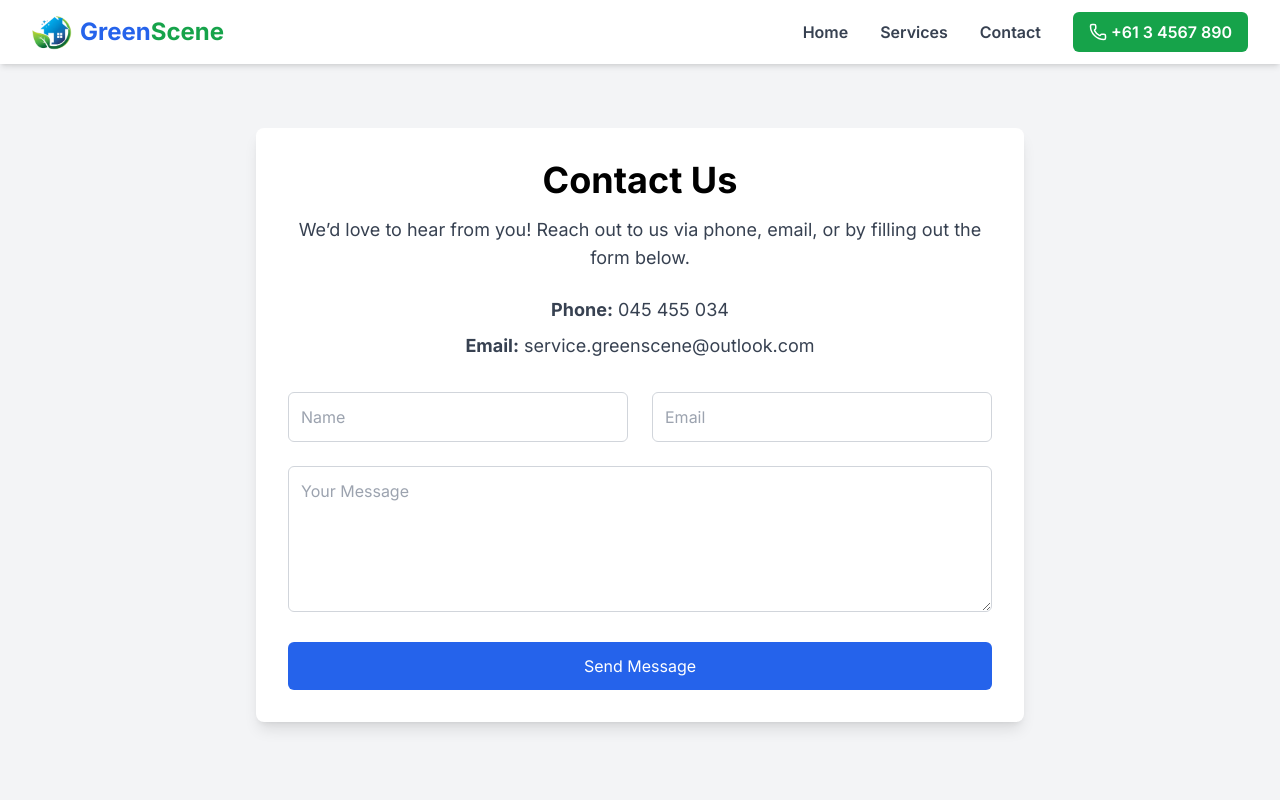
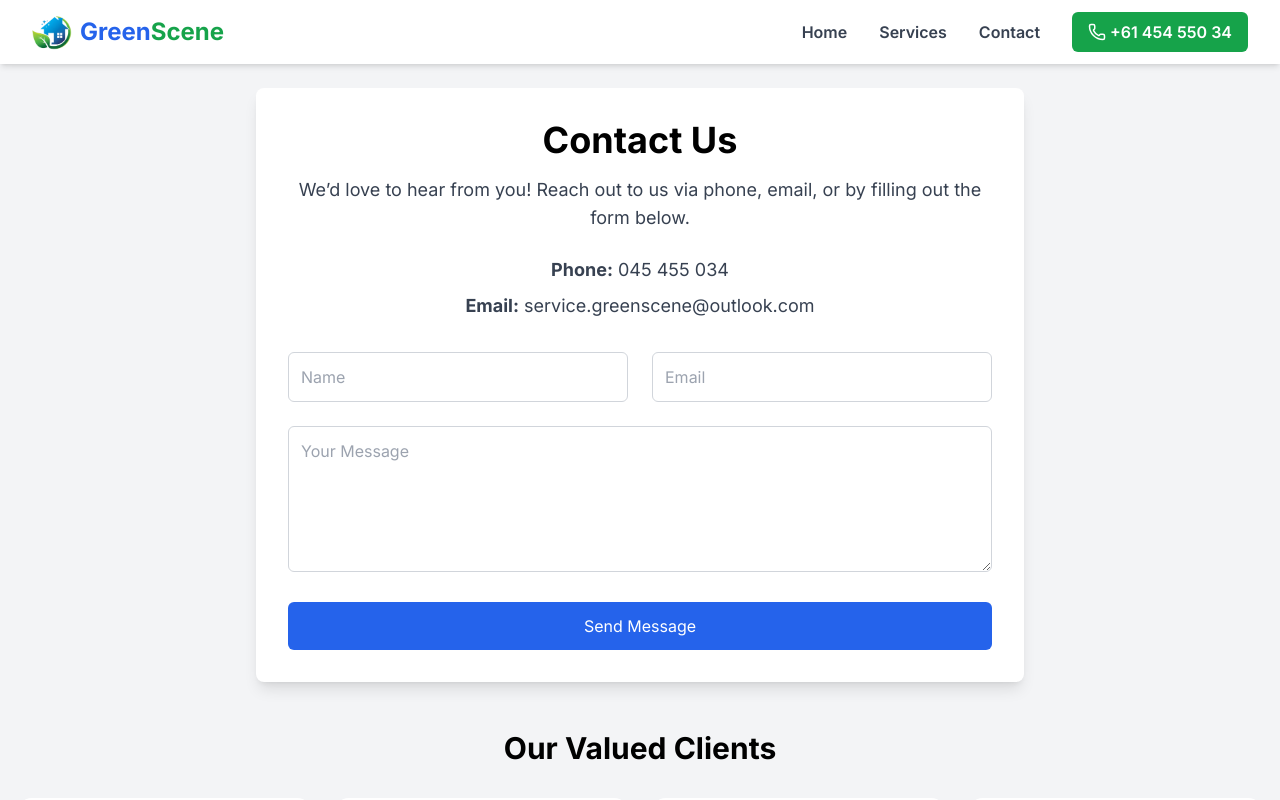
Before and after one commit to nidulamallikarachchi/Green_Scene_Solutions, a React (Vite) app: page /contact in a window 1280 px wide. Shown: the top 800 px of the page. Built offline with nearby package versions, Linux system fonts and the light colour scheme.

Commit message:
Minor Changes
Style Updates to Contact Page
Contact No update on Navbar

```diff
--- a/src/components/Navbar.jsx
+++ b/src/components/Navbar.jsx
@@ -7,7 +7,7 @@ const Navbar = () => {
     const [isOpen, setIsOpen] = useState(false);
 
     const handlePhoneClick = () => {
-        window.location.href = "tel:+6134567890";
+        window.location.href = "tel:+6145455034";
     };
 
     return (
@@ -48,7 +48,7 @@ const Navbar = () => {
                             className="flex items-center bg-green-600 text-white font-semibold hover:bg-green-700 transition-colors duration-300 ease-in-out px-4 py-2 rounded-md"
                         >
                             <Phone size={18} className="mr-1" />
-                            +61 3 4567 890
+                            +61 454 550 34
                         </button>
                     </div>
 
@@ -96,7 +96,7 @@ const Navbar = () => {
                         className="flex items-center bg-green-600 text-white font-semibold hover:bg-green-700 transition-colors duration-300 ease-in-out px-4 py-2 rounded-md"
                     >
                         <Phone size={24} className="mr-2" />
-                        +61 3 4567 890
+                        +61 454 550 34
                     </button>
                 </div>
             )}
--- a/src/pages/Contact.jsx
+++ b/src/pages/Contact.jsx
@@ -1,4 +1,4 @@
-import  { useRef } from "react";
+import {useRef} from "react";
 import emailjs from "emailjs-com";
 import OurClients from "../components/HomePage/OurClients.jsx";
 
@@ -24,7 +24,7 @@ const Contact = () => {
 
     return (
         <div className={"bg-gray-100 "}>
-            <div className="bg-gray-100 py-16 px-4">
+            <div className="bg-gray-100 py-6 px-4">
                 <div className="container mx-auto max-w-3xl bg-white shadow-lg rounded-lg p-8">
                     <h1 className="text-4xl font-bold  text-center">Contact Us</h1>
                     <p className="mt-4 text-lg text-gray-700 text-center">
@@ -78,9 +78,10 @@ const Contact = () => {
                         </button>
                     </form>
                 </div>
+            </div>
 
-            </div>
             <OurClients/>
+
         </div>
     );
 };
```
